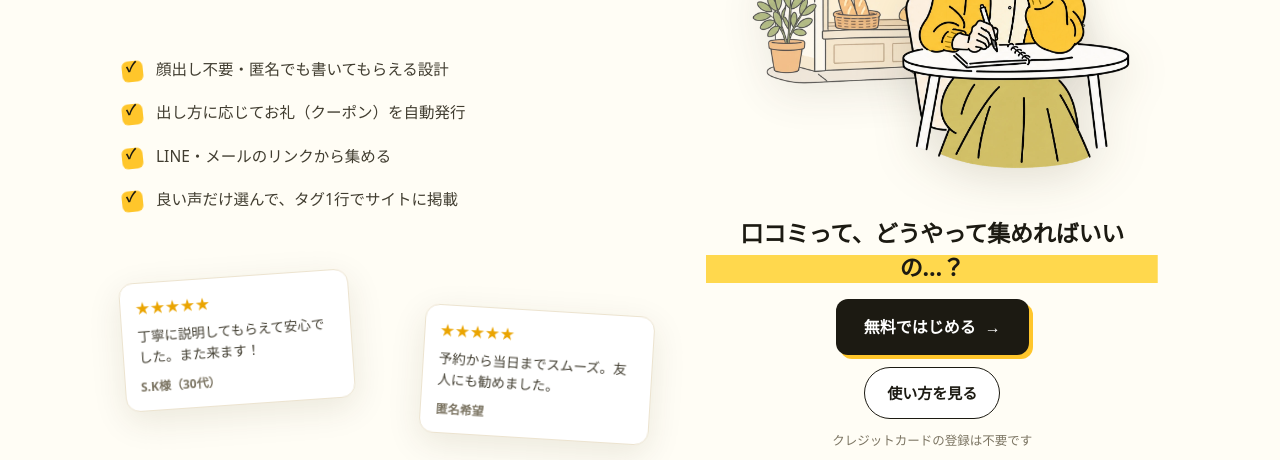
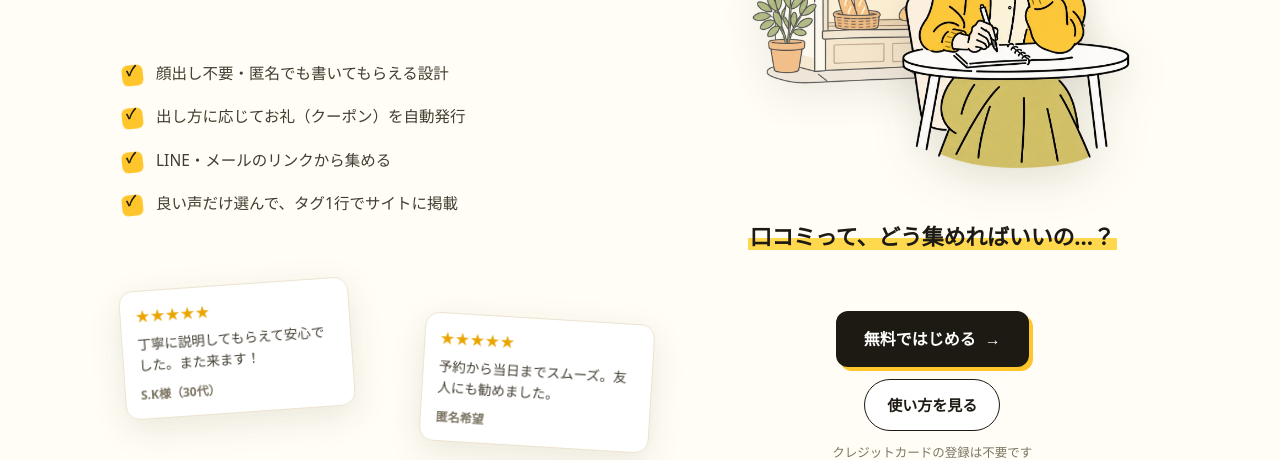
Before and after one commit to jplabdiamond-jpg/star-reviews, a website: page public/index.html in a window 1280 px wide. Shown: the part 364-824 px from the top of the page. Drawn offline with Linux system fonts and the light colour scheme; no server answers.

Commit message:
ヒーロー見出し: マーカーを行ごとに文字へ沿って描画（.capのflex廃止でbox-decoration-break:cloneを有効化）＋文言短縮で折返し緩和
Co-Authored-By: Claude Opus 4.8 <noreply@anthropic.com>
Claude-Session: https://claude.ai/code/session_01HYwaAT5ETppcNHo1SbFDWa

```diff
--- a/public/index.html
+++ b/public/index.html
@@ -166,14 +166,14 @@
   @keyframes sr-zoom{      /* 4: 拡大縮小を繰り返す */
     0%,100%{transform:scale(1)}
     50%{transform:scale(1.08)}}
-  /* キャプション（フェーズ連動・マーカー） */
-  .scene-cap{position:relative;height:64px;margin-top:6px}
-  @media(max-width:860px){.scene-cap{height:56px}}
-  .scene-cap .cap{position:absolute;inset:0;display:flex;align-items:flex-start;justify-content:center;
-    text-align:center;opacity:0;transition:opacity .45s ease;pointer-events:none}
-  .scene-cap .cap .txt{font-weight:800;font-size:clamp(17px,2.35vw,23px);line-height:1.5;letter-spacing:-.01em;color:var(--ink);
-    background:linear-gradient(transparent 56%, var(--mark) 56% 96%, transparent 96%);
-    -webkit-box-decoration-break:clone;box-decoration-break:clone;padding:1px .14em}
+  /* キャプション（フェーズ連動・マーカー）: txtはインラインのままにして行ごとにマーカーを引く */
+  .scene-cap{position:relative;min-height:72px;margin-top:10px}
+  @media(max-width:860px){.scene-cap{min-height:64px}}
+  .scene-cap .cap{position:absolute;left:0;right:0;top:0;text-align:center;
+    opacity:0;transition:opacity .45s ease;pointer-events:none}
+  .scene-cap .cap .txt{font-weight:800;font-size:clamp(16px,2.1vw,22px);line-height:1.62;letter-spacing:-.01em;color:var(--ink);
+    background:linear-gradient(transparent 56%, var(--mark) 56% 92%, transparent 92%);
+    -webkit-box-decoration-break:clone;box-decoration-break:clone;padding:2px .1em}
   .hero-scene.p1 .c1{opacity:1}
   .hero-scene.p2 .c2{opacity:1}
   .hero-scene.p3 .c3{opacity:1}
@@ -396,9 +396,9 @@
           </div>
         </div>
         <div class="scene-cap">
-          <span class="cap c1"><span class="txt">良いお店なのに、お客さんの声が集まらない…</span></span>
-          <span class="cap c2"><span class="txt">口コミって、どうやって集めればいいの…？</span></span>
-          <span class="cap c3"><span class="txt">そうだ、star-reviews を使ってみよう！</span></span>
+          <span class="cap c1"><span class="txt">良いお店なのに、声が集まらない…</span></span>
+          <span class="cap c2"><span class="txt">口コミって、どう集めればいいの…？</span></span>
+          <span class="cap c3"><span class="txt">そうだ、star-reviews だ！</span></span>
           <span class="cap c4"><span class="txt">★5の声が、どんどん集まる！</span></span>
         </div>
       </div>
```
